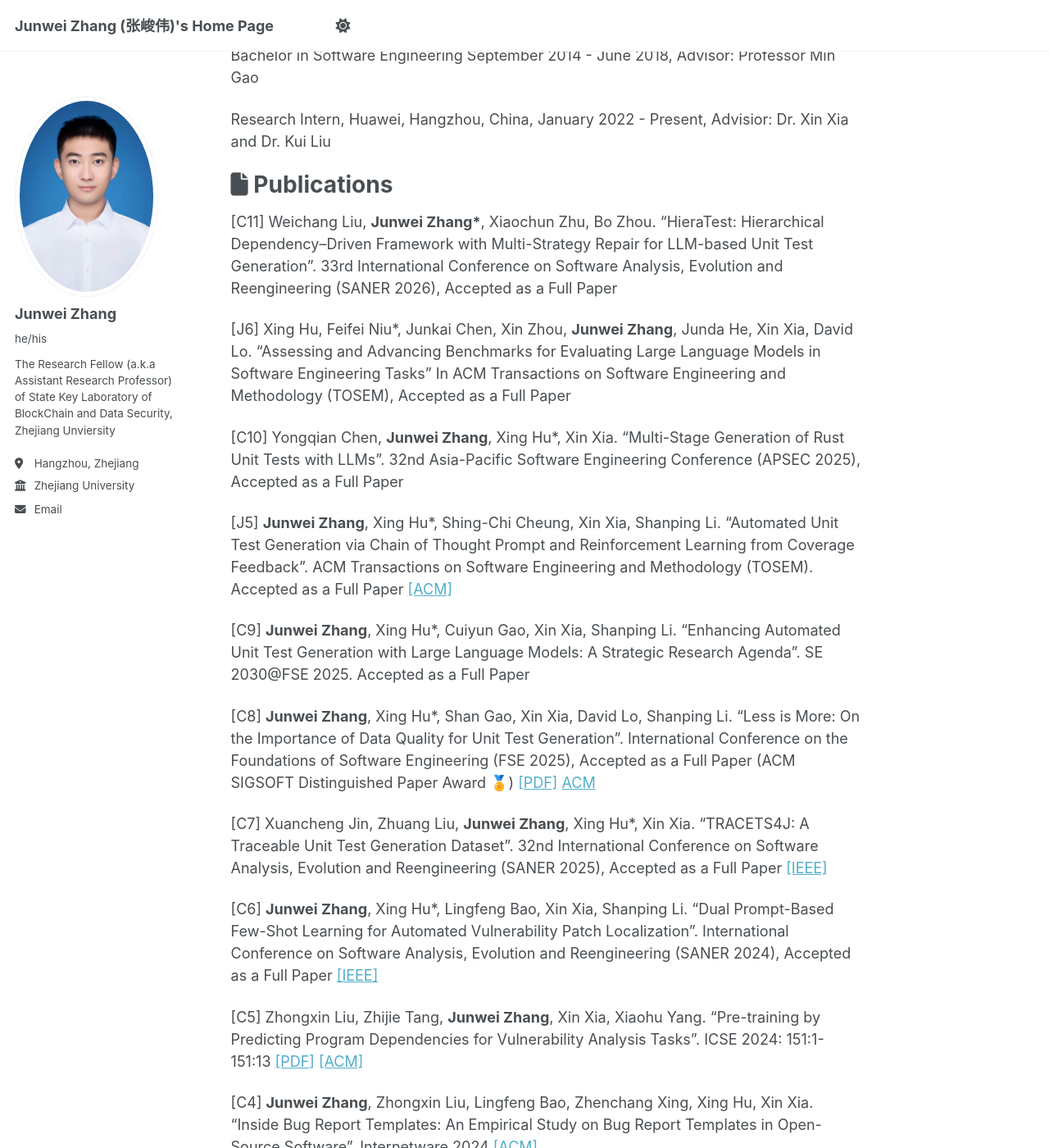
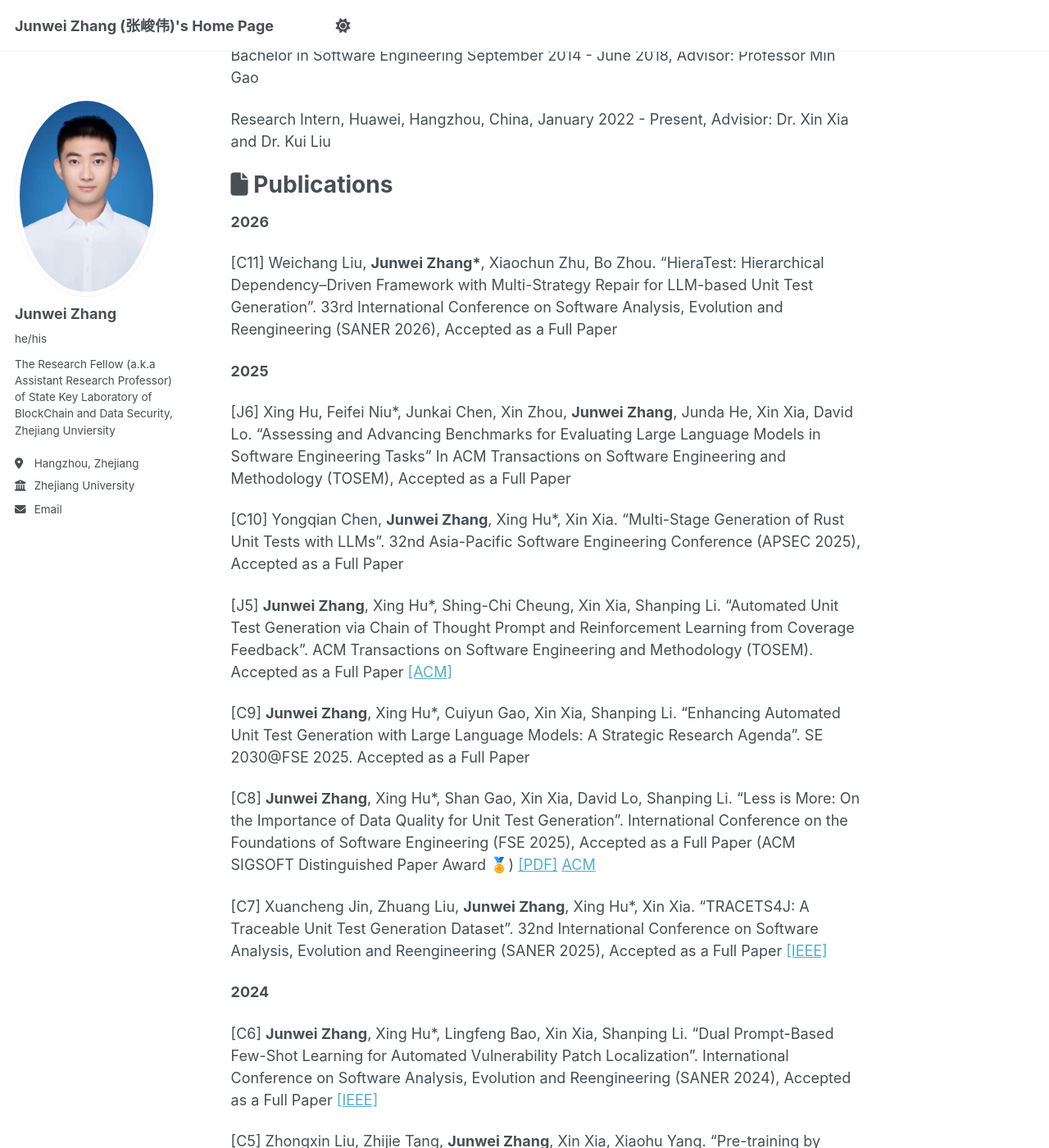
Before and after one commit to jw-zhang-zju/jw-zhang-zju.github.io, a Jekyll site: the page built from _pages/about.md, in a window 1280 px wide and 1400 px high, scrolled down 641 px. Shown: the whole window at 82% size. Built offline with Jekyll 4.4.1, drawn with Linux system fonts in a browser that asks for light colours.

Commit message:
Update about.md

```diff
--- a/_pages/about.md
+++ b/_pages/about.md
@@ -29,7 +29,11 @@ Research Intern, Huawei, Hangzhou, China, January 2022 - Present, Advisior: Dr.
 
 # <i class="fa-solid fa-file"></i> Publications
 
+**2026**
+
 [C11] Weichang Liu, <b>Junwei Zhang*</b>, Xiaochun Zhu, Bo Zhou. "HieraTest: Hierarchical Dependency–Driven Framework with Multi-Strategy Repair for LLM-based Unit Test Generation". 33rd International Conference on Software Analysis, Evolution and Reengineering (SANER 2026), Accepted as a Full Paper
+
+**2025**
 
 [J6] Xing Hu, Feifei Niu*, Junkai Chen, Xin Zhou, <b>Junwei Zhang</b>, Junda He, Xin Xia, David Lo. "Assessing and Advancing Benchmarks for Evaluating Large Language Models in Software Engineering Tasks" In ACM Transactions on Software Engineering and Methodology (TOSEM), Accepted as a Full Paper
 
@@ -43,15 +47,23 @@ Research Intern, Huawei, Hangzhou, China, January 2022 - Present, Advisior: Dr.
 
 [C7] Xuancheng Jin, Zhuang Liu, <b>Junwei Zhang</b>, Xing Hu*, Xin Xia. "TRACETS4J: A Traceable Unit Test Generation Dataset". 32nd International Conference on Software Analysis, Evolution and Reengineering (SANER 2025), Accepted as a Full Paper [[IEEE]](https://ieeexplore.ieee.org/document/10992478/)
 
+**2024**
+
 [C6] <b>Junwei Zhang</b>, Xing Hu*, Lingfeng Bao, Xin Xia, Shanping Li. "Dual Prompt-Based Few-Shot Learning for Automated Vulnerability Patch Localization". International Conference on Software Analysis, Evolution and Reengineering (SANER 2024), Accepted as a Full Paper [[IEEE]](https://ieeexplore.ieee.org/document/10589870/)
 
 [C5] Zhongxin Liu, Zhijie Tang, <b>Junwei Zhang</b>, Xin Xia, Xiaohu Yang. "Pre-training by Predicting Program Dependencies for Vulnerability Analysis Tasks". ICSE 2024: 151:1-151:13 [[PDF]](https://arxiv.org/abs/2402.00657) [[ACM]](https://dl.acm.org/doi/abs/10.1145/3597503.3639142)
 
 [C4] <b>Junwei Zhang</b>, Zhongxin Liu, Lingfeng Bao, Zhenchang Xing, Xing Hu, Xin Xia. "Inside Bug Report Templates: An Empirical Study on Bug Report Templates in Open-Source Software". Internetware 2024 [[ACM]](https://dl.acm.org/doi/10.1145/3671016.3671401)
 
+**2023**
+
 [J4] <b>Junwei Zhang</b>, Zhongxin Liu, Xing Hu, Xin Xia, Shanping Li. "Vulnerability Detection by Learning from Syntax-Based Execution Paths of Code". IEEE Transactions on Software Engineering (TSE), Accepted as a Full Paper [[IEEE]](https://ieeexplore.ieee.org/document/10153647)
 
+**2022**
+
 [J3] Zongwei Wang, Min Gao, Jundong Li, <b>Junwei Zhang</b>, Jiang Zhong. Gray-Box Shilling Attack: An Adversarial Learning Approach. ACM Trans. Intell. Syst. Technol. 13(5): 82:1-82:21 (2022) [[ACM]](https://dl.acm.org/doi/10.1145/3512352)
+
+**2021**
 
 [J2] <b>Junwei Zhang</b>, Min Gao, Junliang Yu, Linda Yang, Zongwei Wang, Qingyu Xiong. "Path-based reasoning over heterogeneous networks for recommendation via bidirectional modeling". Neurocomputing 461: 438-449 (2021) [[PDF]](https://arxiv.org/abs/2008.04185) [[ScienceDirect]](https://www.sciencedirect.com/science/article/pii/S0925231221010821)
 
```
Also changed, not shown: other parts of _pages/about.md (+2 -0 lines).
